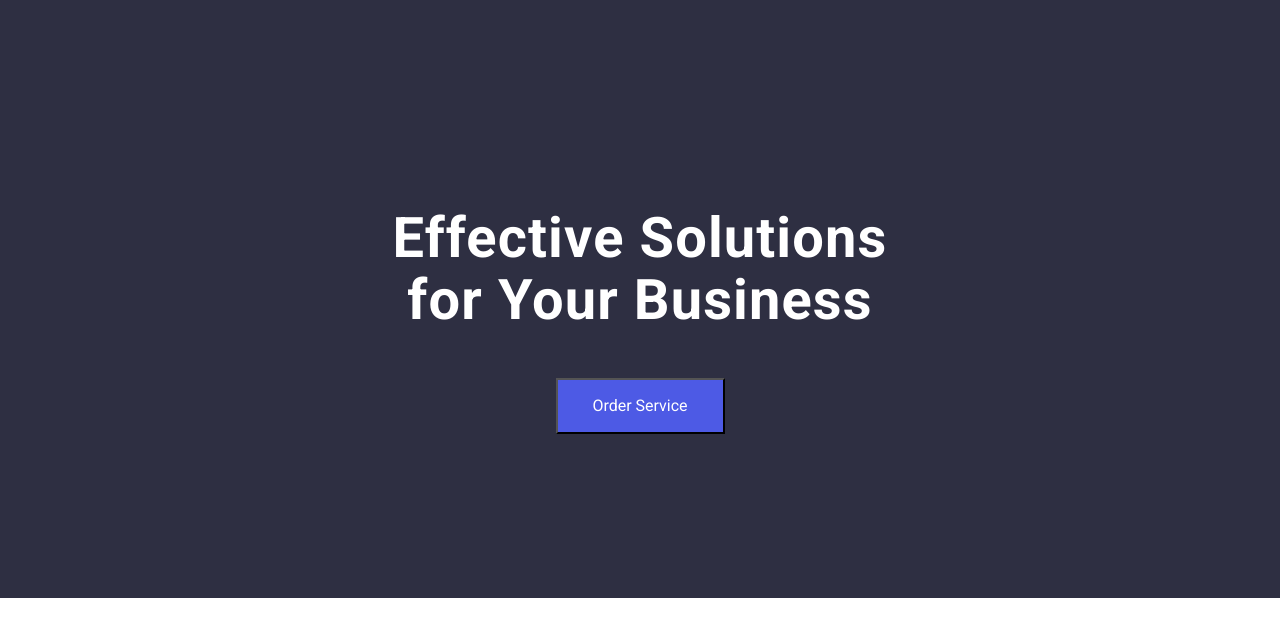
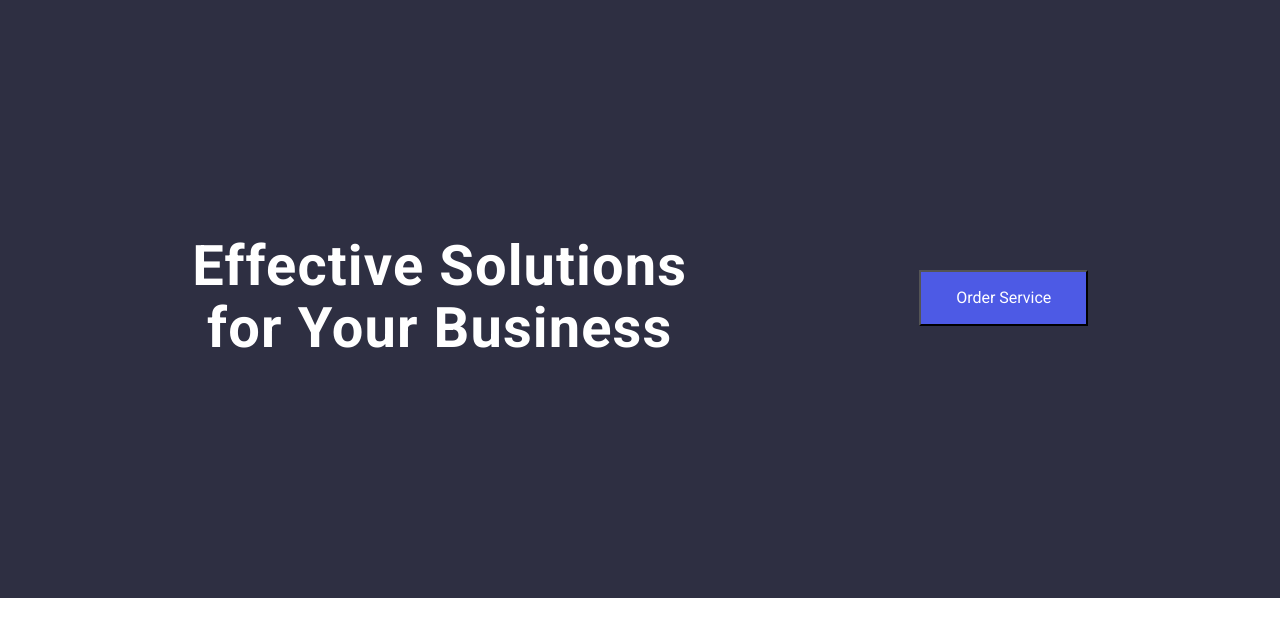
Before and after one commit to merttursak/goit-markup-hw-03, a plain HTML site: page index.html in a window 1280 px wide. Shown: the part 107-744 px from the top of the page. Drawn offline with nearby package versions, Linux system fonts and the light colour scheme.

Commit message:
ödev deneme

```diff
--- a/css/styles.css
+++ b/css/styles.css
@@ -112,6 +112,7 @@ li{
     align-items: center;
     justify-content: center;
     flex-direction: column;
+    padding: 188px 0;
 }
 
 .section-one h1{
--- a/index.html
+++ b/index.html
@@ -40,11 +40,15 @@
             </div>
         </header>
         <!-- Header End-->
+
          <!-- Section 1-->
          <section class="section-one">
+            <div class="container">
             <h1>Effective Solutions
             for Your Business</h1>
             <button>Order Service</button>
+            </div>
+
          </section>
          <!--Section 1 End-->
          <!--Section 2-->
```
